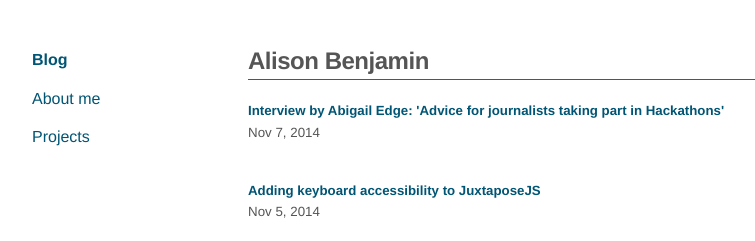
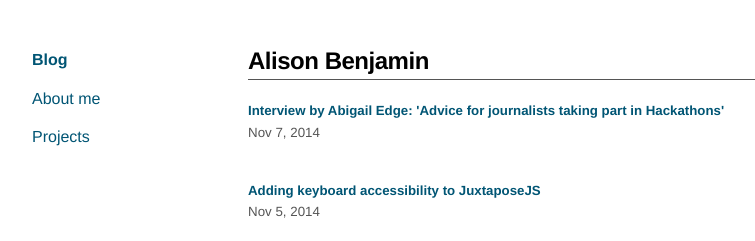
Before and after one commit to radiocontrolled/benj.info, a Jekyll site: the page built from index.html, in a window 1280 px wide. Shown: the top 241 px of the page, without its empty margins (160-915 px from the left). Built offline with Jekyll 4.4.1, drawn with Linux system fonts in a browser that asks for light colours; nearby versions of some CDN libraries.

Commit message:
testing style

```diff
--- a/css/style.css
+++ b/css/style.css
@@ -42,7 +42,7 @@ a:hover, a:focus, a:active {
 }
 
 h1,h2,h3,h4{
-	color: #555555;
+	color: #000;
 }
 h1,h2,h3 {
 	font-size: 3em!important;;
--- a/style.css
+++ b/style.css
@@ -42,7 +42,7 @@ a:hover, a:focus, a:active {
 }
 
 h1,h2,h3,h4{
-	color: #555555;
+	color: #000;
 }
 h1,h2,h3 {
 	font-size: 3em!important;;
```
